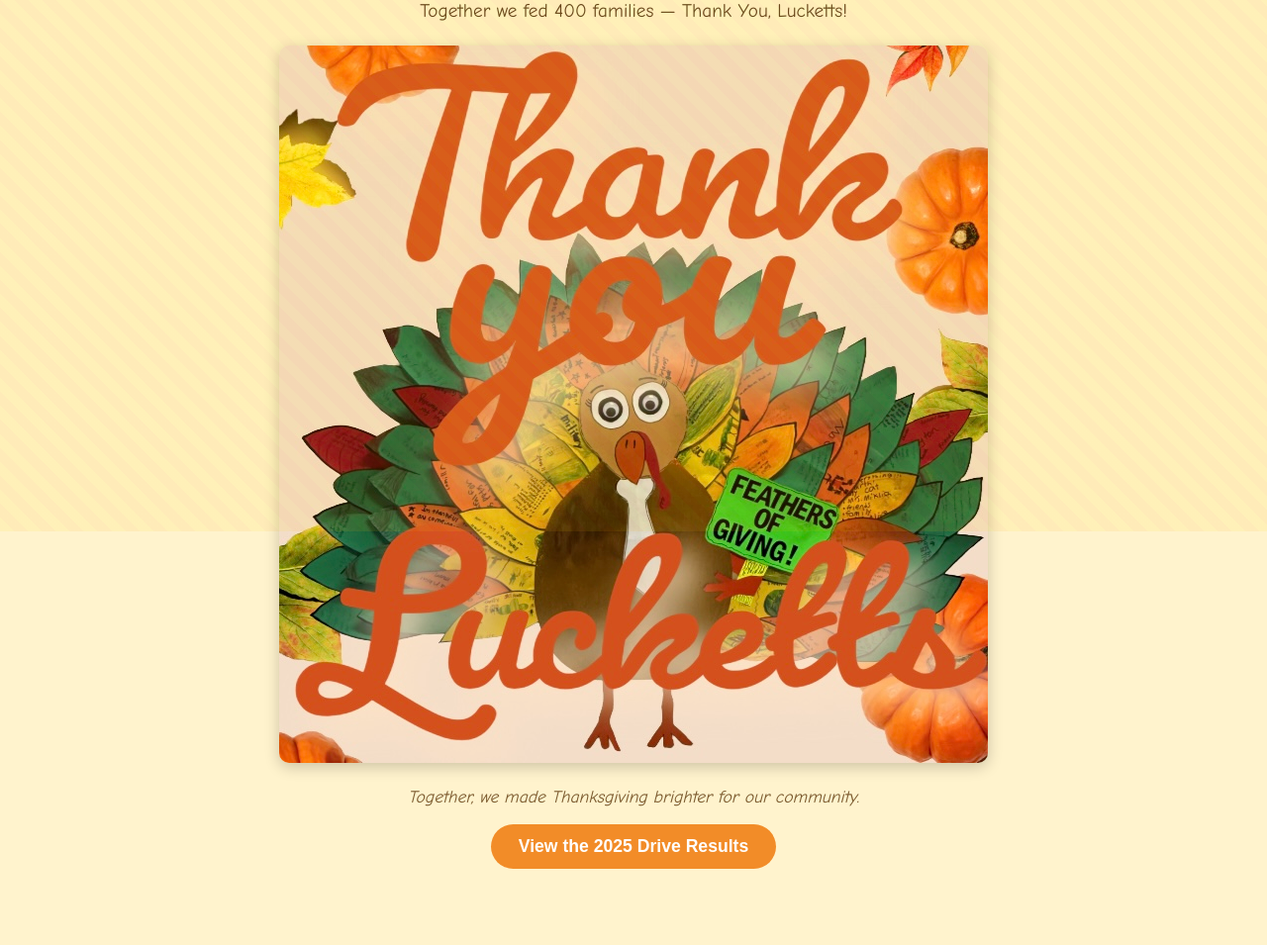
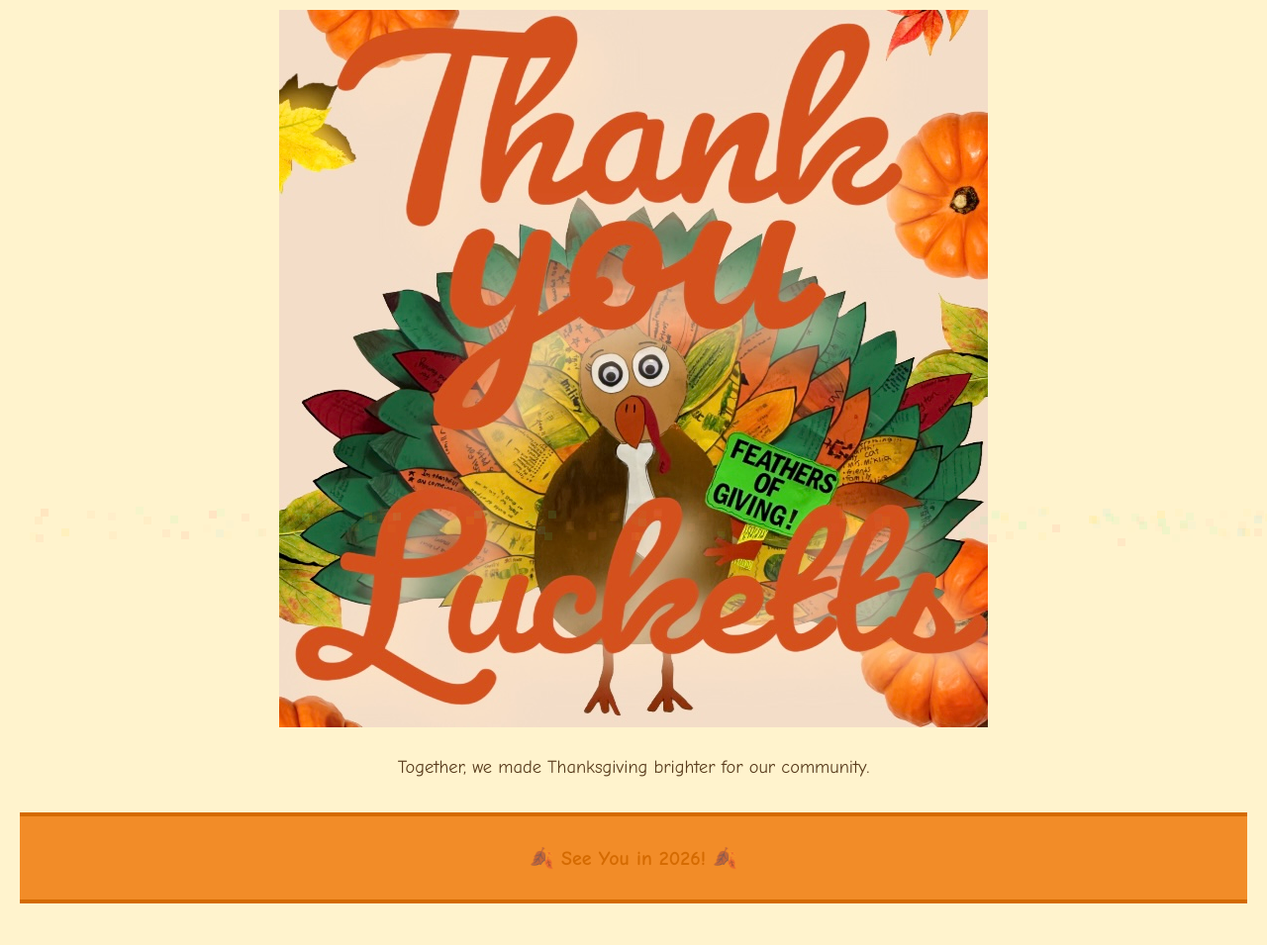
Before and after one commit to manofthemountain/luckettsturkeydrive, a plain HTML site: page index.html in a window 1280 px wide. Shown: the part 263-1218 px from the top of the page at 99% size. Drawn offline with Linux system fonts and the light colour scheme.

Commit message:
end update

```diff
--- a/data/progress.json
+++ b/data/progress.json
@@ -1,11 +1,11 @@
 {
-  "familiesFed": 400,
+  "familiesFed": 411,
   "goal": 200,
   "matchActive": true,
   "matchMessage": "Today Nucleus Security is matching every donation up to $500!",
   "matchEnd": "2025-11-17T18:59:59",
   "driveEnd": "2025-11-17T18:59:59",
-  "driveMessage": "Together we fed 400 families — Thank You, Lucketts!",
+  "driveMessage": "Together we fed 411 families — Thank You, Lucketts!",
   "drivePhoto": "assets/thankyou2025.jpg",
   "reachGoals": [
     { "value": 100, "message": "🎯 Halfway there!" },
--- a/script.js
+++ b/script.js
@@ -286,40 +286,64 @@ function createSparkles() {
     setTimeout(() => sparkle.remove(), 2500);
   }
 }
+function celebrateGoalLong() {
+  const colors = ["#ffcc00", "#ff6666", "#66ccff", "#66ff99", "#ff9966"];
 
+  for (let i = 0; i < 180; i++) {
+    const confetti = document.createElement("div");
+    Object.assign(confetti.style, {
+      position: "fixed",
+      width: "8px",
+      height: "8px",
+      backgroundColor: colors[Math.floor(Math.random() * colors.length)],
+      top: "-20px",
+      left: Math.random() * 100 + "vw",
+      opacity: Math.random(),
+      transition: "top 6.5s ease-out, opacity 6.5s ease-out",
+      zIndex: 9999
+    });
+    document.body.appendChild(confetti);
+
+    // Start fall
+    setTimeout(() => {
+      confetti.style.top = "110vh";
+      confetti.style.opacity = 0;
+    }, 50 + Math.random() * 300);
+
+    // Remove after animation
+    setTimeout(() => confetti.remove(), 7500);
+  }
+}
 // ========================= POST-DRIVE MODE ========================= //
 function activatePostDriveMode(familiesFed, goal, data = {}) {
   const { driveMessage, drivePhoto } = data;
   const main = document.querySelector("main");
   if (!main) return;
 
-  const photoSection = drivePhoto
-    ? `<div class="thankyou-photo">
-         <img src="${drivePhoto}" alt="Turkey Drive Celebration">
-       </div>`
-    : "";
-
   const messageText =
     driveMessage ||
     `Because of your generosity, we fed <strong>${familiesFed}</strong> families this Thanksgiving.`;
 
+  const photoSection = drivePhoto
+    ? `<div class="thankyou-photo">
+         <img src="${drivePhoto}" alt="Turkey Drive Celebration" class="end-photo">
+       </div>`
+    : "";
+
   main.innerHTML = `
-    <section id="thankyou-mode">
-      <h2>🦃 Thank You, Lucketts! 🧡</h2>
-      <p>${messageText}</p>
+    <section id="thankyou-mode" style="text-align:center; padding: 20px;">
+      <h2 class="end-title">🦃 Thank You, Lucketts! 🧡</h2>
+      <p class="end-message">${messageText}</p>
       ${photoSection}
-      <div id="thankyou-thermo">
-        <div class="confetti-bg"></div>
-        <p class="tagline">Together, we made Thanksgiving brighter for our community.</p>
-      </div>
-      <a href="https://luckettselementarypta.givebacks.com/" target="_blank">
-        <button>View the 2025 Drive Results</button>
-      </a>
+      <p class="end-tagline">Together, we made Thanksgiving brighter for our community.</p>
+      <footer class="end-footer">
+        <p>🍂 See You in 2026! 🍂</p>
+      </footer>
     </section>
   `;
 
   document.body.classList.add("post-drive");
-  celebrateGoal();
+  celebrateGoalLong();
 }
 
 // ========================= INIT ========================= //
--- a/style.css
+++ b/style.css
@@ -27,15 +27,9 @@ footer {
   border-top: 4px solid #d46a00;
 }
 
-h1 {
-  margin: 0.2em 0;
-}
-h2 {
-  margin-top: 1.5em;
-}
-p {
-  margin: 0.5em 0;
-}
+h1 { margin: 0.2em 0; }
+h2 { margin-top: 1.5em; }
+p  { margin: 0.5em 0; }
 
 /* ---------- Buttons ---------- */
 button {
@@ -67,22 +61,18 @@ button:hover {
   transition: opacity 0.8s ease;
   animation: pulse 3s infinite;
 }
-#matching-banner.active {
-  opacity: 1;
-}
+#matching-banner.active { opacity: 1; }
+
 #countdown {
   font-size: 0.9em;
   margin: 0;
   font-weight: bold;
   color: #5a3d1e;
 }
+
 @keyframes pulse {
-  0%, 100% {
-    box-shadow: 0 0 10px rgba(255, 204, 51, 0.5);
-  }
-  50% {
-    box-shadow: 0 0 20px rgba(255, 204, 51, 0.9);
-  }
+  0%, 100% { box-shadow: 0 0 10px rgba(255, 204, 51, 0.5); }
+  50%      { box-shadow: 0 0 20px rgba(255, 204, 51, 0.9); }
 }
 
 /* ---------- Thermometer ---------- */
@@ -102,6 +92,7 @@ button:hover {
   border-radius: 30px;
   overflow: hidden;
 }
+
 #thermo-outline::after {
   content: attr(data-maxgoal);
   position: absolute;
@@ -124,9 +115,7 @@ button:hover {
   background-size: 100% 300%;
   transition: height 1s ease-in-out, background-position 1s ease-in-out;
 }
-#thermo-fill.animate {
-  background-position: 0% 100%;
-}
+#thermo-fill.animate { background-position: 0% 100%; }
 
 #thermo-bulb {
   position: absolute;
@@ -149,6 +138,7 @@ button:hover {
   height: 100%;
   pointer-events: none;
 }
+
 .thermo-tick {
   position: absolute;
   right: 0;
@@ -190,15 +180,18 @@ button:hover {
   max-width: 500px;
   box-shadow: 0 2px 6px rgba(0,0,0,0.1);
 }
+
 #reach-goals h3 {
   text-align: center;
   margin-bottom: 0.5em;
   color: #5a3d1e;
 }
+
 #goal-list {
   list-style: none;
   padding: 0;
 }
+
 #goal-list li {
   display: flex;
   align-items: center;
@@ -206,11 +199,13 @@ button:hover {
   font-size: 1em;
   transition: all 0.4s ease;
 }
+
 #goal-list input[type="checkbox"] {
   transform: scale(1.2);
   margin-right: 8px;
   accent-color: #f0b429;
 }
+
 .goal-reached label {
   font-weight: bold;
   color: #2e7d32;
@@ -226,19 +221,11 @@ button:hover {
   opacity: 0.8;
   animation: sparkleAnim 2s ease-out infinite;
 }
+
 @keyframes sparkleAnim {
-  0% {
-    transform: scale(0) translateY(0);
-    opacity: 0.8;
-  }
-  50% {
-    transform: scale(1.5) translateY(-10px);
-    opacity: 1;
-  }
-  100% {
-    transform: scale(0) translateY(-20px);
-    opacity: 0;
-  }
+  0%   { transform: scale(0) translateY(0); opacity: 0.8; }
+  50%  { transform: scale(1.5) translateY(-10px); opacity: 1; }
+  100% { transform: scale(0) translateY(-20px); opacity: 0; }
 }
 
 .stretch-badge {
@@ -255,7 +242,6 @@ button:hover {
 
 /* ---------- Stretch Goal Toasts ---------- */
 .stretch-toast {
-  position: relative;
   background: #ffeb99;
   color: #5a3d1e;
   font-weight: bold;
@@ -287,25 +273,16 @@ button:hover {
 
 /* ---------- Responsive ---------- */
 @media (max-width: 600px) {
-  #thermo-outline {
-    height: 200px;
-    width: 50px;
-  }
-  #thermo-bulb {
-    width: 80px;
-    height: 80px;
-    bottom: -35px;
-  }
-  button {
-    padding: 10px 20px;
-    font-size: 1em;
-  }
-  #thermo-scale {
-    right: -38px;
-  }
+  #thermo-outline { height: 200px; width: 50px; }
+  #thermo-bulb   { width: 80px; height: 80px; bottom: -35px; }
+  #thermo-scale  { right: -38px; }
+  button { padding: 10px 20px; font-size: 1em; }
 }
 
-/* ---------- Post-Drive Mode ---------- */
+/* =========================================================
+   POST-DRIVE THANK YOU MODE
+   ========================================================= */
+
 body.post-drive {
   background: #fff3cd;
   color: #5a3d1e;
@@ -316,89 +293,38 @@ body.post-drive {
   text-align: center;
 }
 
-#thankyou-mode h2 {
-  font-size: 2em;
+.end-title {
+  font-size: 1.9em;
   color: #d46a00;
-  margin-bottom: 0.5em;
+  margin-bottom: 10px;
 }
 
-#thankyou-mode p {
+.end-message {
   font-size: 1.2em;
-  margin: 0.5em auto 1em;
   max-width: 500px;
+  margin: 0 auto 20px;
+  line-height: 1.45;
 }
 
-#thankyou-mode button {
-  background-color: #f28c28;
-  color: #fff;
-  font-weight: bold;
-  border: none;
-  border-radius: 25px;
-  padding: 12px 28px;
-  font-size: 1.1em;
-  cursor: pointer;
-  transition: background 0.3s ease;
+.end-photo img {
+  width: 100%;
+  max-width: 300px;
+  border-radius: 12px;
+  display: block;
+  margin: 20px auto;
+  box-shadow: 0 4px 15px rgba(0,0,0,0.2);
 }
 
-#thankyou-mode button:hover {
-  background-color: #d46a00;
+.end-tagline {
+  margin-top: 25px;
+  font-size: 1.15em;
+  color: #5a3d1e;
+  font-weight: 500;
 }
 
-#thankyou-mode .tagline {
-  font-style: italic;
-  font-size: 1.1em;
-  color: #7b5a2e;
-  margin-top: 1em;
+.end-footer {
+  margin-top: 35px;
+  font-size: 1.25em;
+  color: #d46a00;
+  font-weight: bold;
 }
-
-.confetti-bg {
-  position: absolute;
-  inset: 0;
-  background: repeating-linear-gradient(
-    45deg,
-    rgba(255,215,0,0.1),
-    rgba(255,215,0,0.1) 10px,
-    rgba(255,165,0,0.1) 10px,
-    rgba(255,165,0,0.1) 20px
-  );
-  pointer-events: none;
-  z-index: 0;
-}
-
-/* ---------- Post-Drive Photo & Message ---------- */
-#thankyou-mode {
-  padding: 3em 1em;
-  text-align: center;
-}
-
-#thankyou-mode h2 {
-  font-size: 2em;
-  color: #d46a00;
-  margin-bottom: 0.5em;
-}
-
-#thankyou-mode p {
-  font-size: 1.2em;
-  margin: 0.5em auto 1em;
-  max-width: 500px;
-  color: #5a3d1e;
-}
-
-.thankyou-photo {
-  margin: 1.5em auto;
-  display: flex;
-  justify-content: center;
-}
-
-.thankyou-photo img {
-  max-width: 90%;
-  border-radius: 10px;
-  box-shadow: 0 4px 15px rgba(0, 0, 0, 0.2);
-}
-
-#thankyou-mode .tagline {
-  font-style: italic;
-  font-size: 1.1em;
-  color: #7b5a2e;
-  margin-top: 1em;
-}
```
